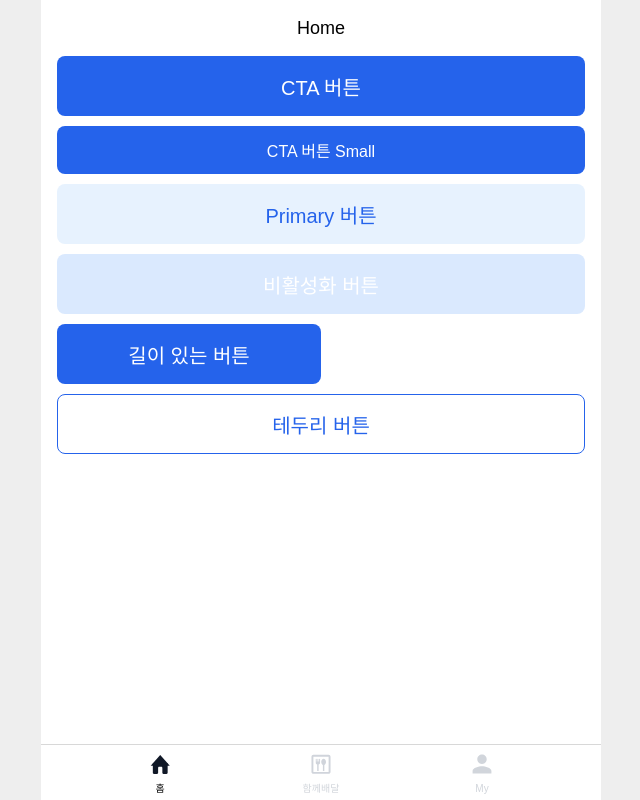
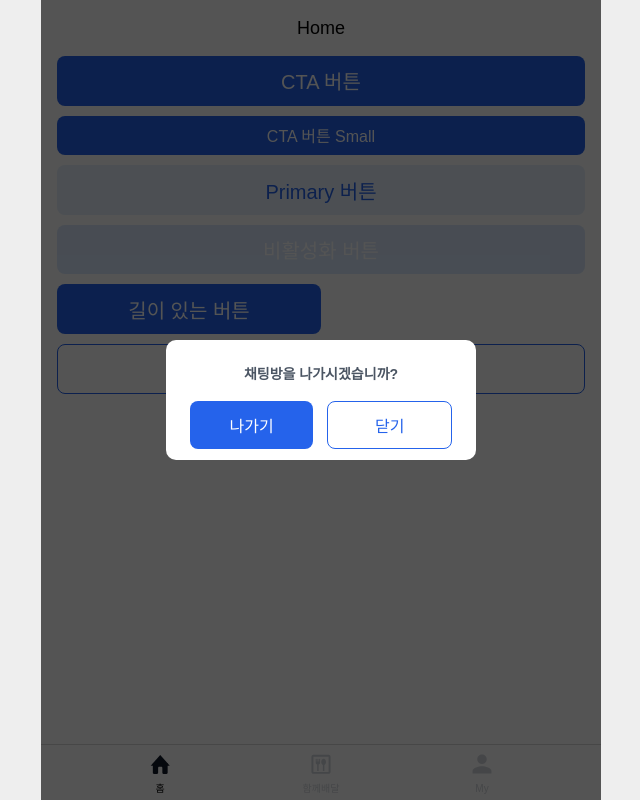
Before and after one commit to FC-Chilli-Bubble/front-officener, a React (Vite) app: page / in a window 1280 px wide. Shown: the whole page, without its empty margins (319-959 px from the left). Built offline with nearby package versions, Linux system fonts and the light colour scheme; a web font is replaced by a local one.

Commit message:
💄 Design: 공통 모달 디자인 작업

```diff
--- /dev/null
+++ b/src/components/Common/Modal.tsx
@@ -0,0 +1,73 @@
+import { styled } from 'styled-components';
+import OutlineButton from '@/components/Common/OutlineButton';
+import Button from '@/components/Common/Button';
+import { IModal } from '@/types/IModal';
+
+type TModalProps = {
+  data: IModal;
+};
+
+const Modal = ({ data }: TModalProps) => {
+  return (
+    <StyledModalLayout>
+      <StyledModalContainer >
+        <StyledModal>
+          <h2>{data.title}</h2>
+          {data.content && <p>{data.content}</p>}
+          <StyledButtonBox>
+            <Button title={data.positive} onClick={data.positiveCallback} size='small' />
+            {data.negative && data.negativeCallback && <OutlineButton title={data.negative} onClick={data.negativeCallback} size='small' />}
+          </StyledButtonBox>
+        </StyledModal>
+      </StyledModalContainer>
+    </StyledModalLayout>
+  );
+};
+
+const StyledModalLayout = styled.div`
+  width: 100%;
+  height: 100%;
+  z-index: 9999;
+`;
+
+const StyledModalContainer = styled.div`
+  position: absolute;
+  top: 0;
+  left: 0;
+  right: 0;
+  bottom: 0;
+  background: rgba(0, 0, 0, 0.67);
+  display: flex;
+  justify-content: center;
+`;
+
+const StyledModal = styled.div`
+  background-color: ${({ theme }) => theme.colors.white};
+  padding: 27px 24px 11px;
+  border-radius: 10px;
+  text-align: center;
+  width: 310px;
+  margin: auto;
+
+
+  h2 {
+    font-size: 14px;
+    font-weight: 700;
+    color: ${({ theme }) => theme.colors.grayColor6};
+  }
+
+  p {
+    margin-top: 13px;
+    font-size: 12px;
+    line-height: 18px;
+    color: ${({ theme }) => theme.colors.grayColor5};
+  }
+`;
+
+const StyledButtonBox = styled.div`
+  margin-top: 20px;
+  display: flex;
+  gap: 14px;
+`;
+
+export default Modal;
--- a/src/pages/Home/Home.tsx
+++ b/src/pages/Home/Home.tsx
@@ -3,8 +3,22 @@ import { styled } from "styled-components";
 import Header from "@/components/Common/Header";
 import Button from "@/components/Common/Button";
 import OutlineButton from "@/components/Common/OutlineButton";
+import Modal from "@/components/Common/Modal";
+import { IModal } from "@/types/IModal";
 
 const Home = () => {
+  const testModalData: IModal = {
+    title: "채팅방을 나가시겠습니까?",
+    content: "",
+    positive: "나가기",
+    positiveCallback: () => {
+      console.log("나가기 클릭");
+    },
+    negative: "닫기",
+    negativeCallback: () => {
+      console.log("닫기 클릭");
+    },
+  };
 
   return (
     <>
@@ -16,6 +30,7 @@ const Home = () => {
         <Button title="비활성화 버튼" disabled onClick={() => { console.log("click test"); }} />
         <Button title="길이 있는 버튼" width="50%" onClick={() => { console.log("click test"); }} />
         <OutlineButton title="테두리 버튼" onClick={() => { console.log("click test"); }} />
+        <Modal data={testModalData} />
       </StyledContainer>
     </>
   );
--- /dev/null
+++ b/src/types/IModal.ts
@@ -0,0 +1,8 @@
+export interface IModal {
+  title: string;
+  content?: string;
+  positive: string;
+  positiveCallback: () => void;
+  negative?: string;
+  negativeCallback?: () => void;
+}
```
